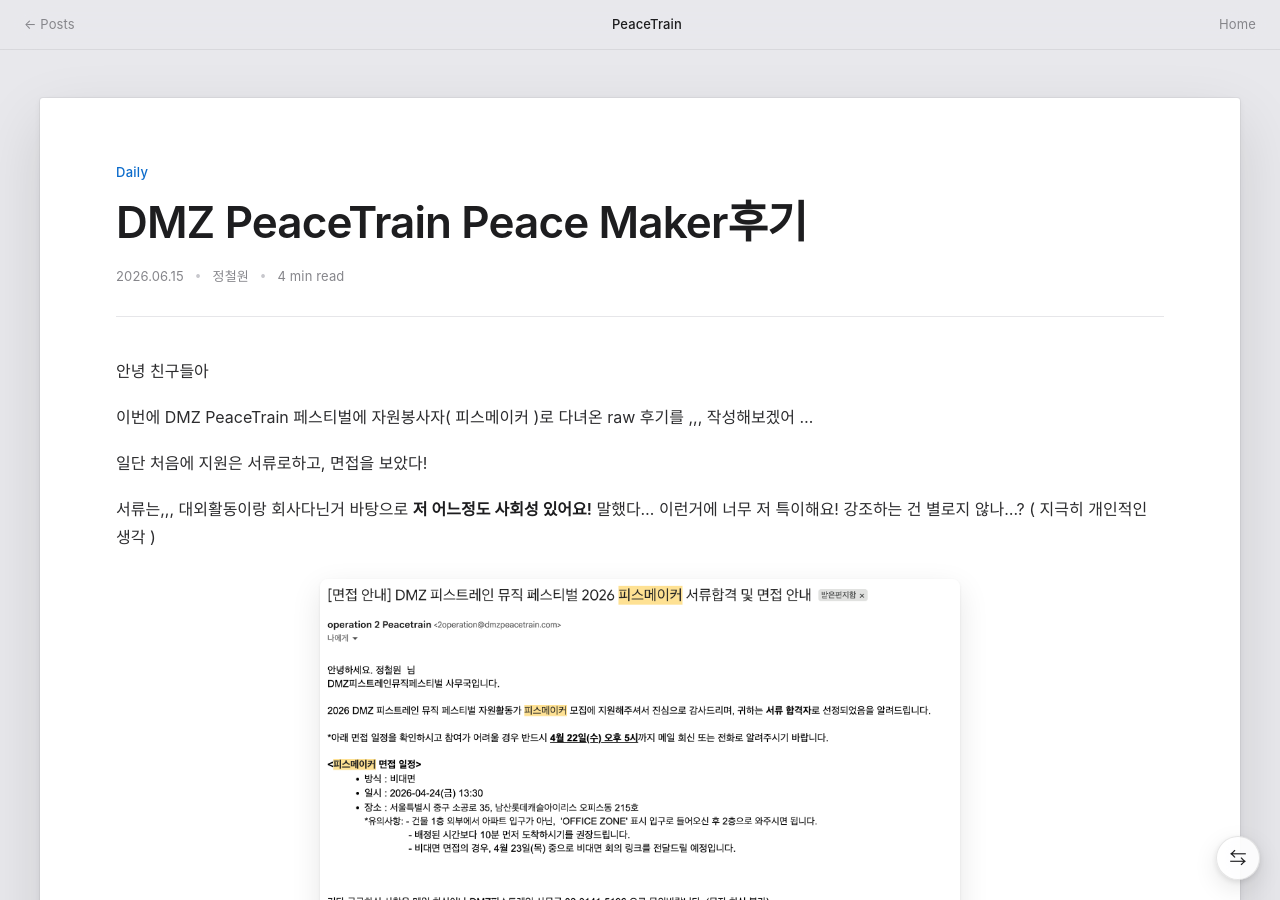
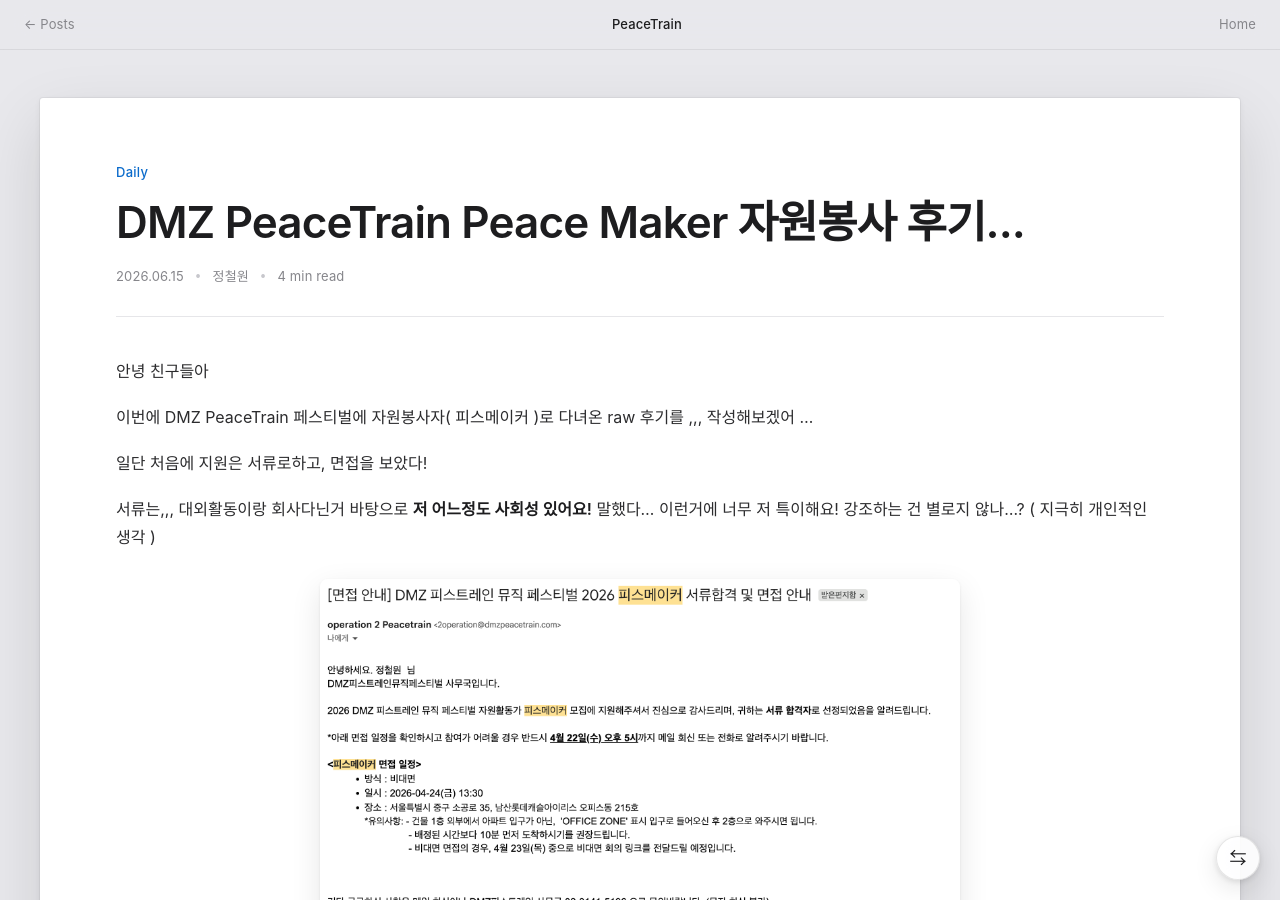
Before and after one commit to ijzereen/ijzereen.github.io, a Jekyll site: the page built from _posts/2026-06-15-PeaceTrain.md, in a window 1280 px wide and 900 px high. Built offline with Jekyll 4.4.1, drawn with Linux system fonts in a browser that asks for light colours; a script that is not in the unit is left out; comment, search, counter and statistics services are not loaded.

Commit message:
docs : change post name

```diff
--- a/_posts/2026-06-15-PeaceTrain.md
+++ b/_posts/2026-06-15-PeaceTrain.md
@@ -1,5 +1,5 @@
 ---
-title: "DMZ PeaceTrain Peace Maker후기"
+title: "DMZ PeaceTrain Peace Maker 자원봉사 후기..."
 author: 정철원
 date: 2026-06-15 22:30:00 +0900
 categories: ["Daily"]
```
